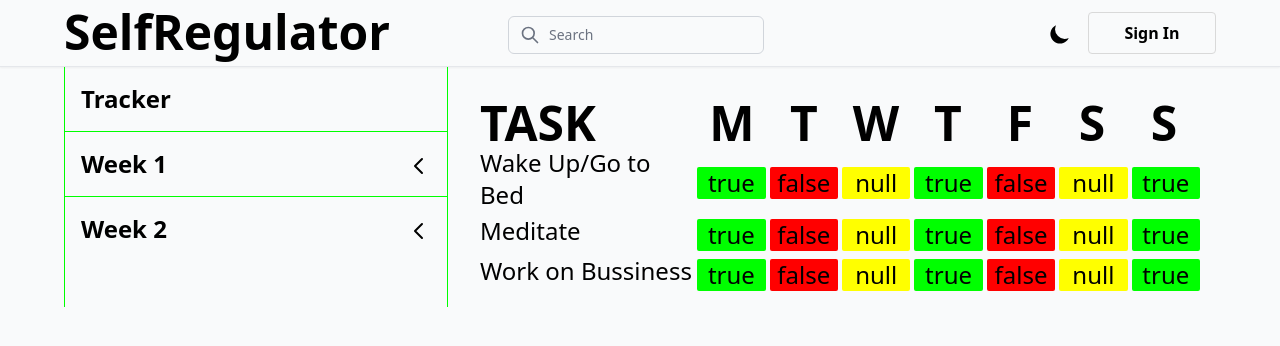
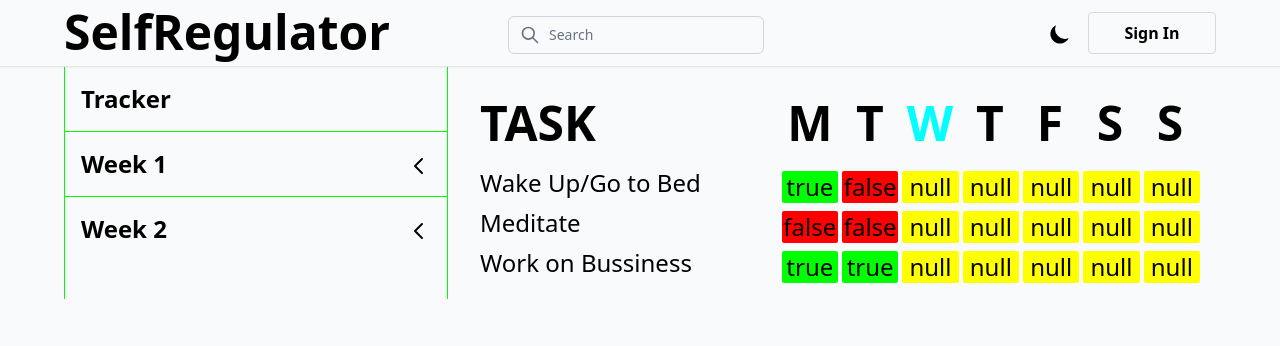
Before and after one commit to JamesPrenticez/instagram_clone, a Next.js app: page /tools in a window 1280 px wide. Shown: the top 346 px of the page. Built offline with nearby package versions, Linux system fonts and the light colour scheme; no server answers.

Commit message:
Tweaking css on WTD

```diff
--- a/components/Tools.jsx
+++ b/components/Tools.jsx
@@ -21,7 +21,7 @@ const menuItems = [
 function Tools() {
 
     return (
-      <main className="grid grid-cols-1 md:grid-cols-2 md:max-w-3xl lg:grid-cols-3 xl:max-w-6xl mx-auto">
+      <main className="bg-custom-background fade grid grid-cols-1 md:grid-cols-2 md:max-w-3xl lg:grid-cols-3 xl:max-w-6xl mx-auto">
         <section className="hidden lg:inline-flex cols-span-1">
           <div className="sticky w-full h-full border-l border-r border-green-600 ">
             <>
@@ -42,7 +42,7 @@ function Tools() {
         </section>
 
         <section className="col-span-2">
-          <div className="bg-custom-background w-full h-full">
+          <div className="w-full">
               <WinTheDay />
           </div>
         </section>
--- a/components/WinTheDay.jsx
+++ b/components/WinTheDay.jsx
@@ -2,19 +2,19 @@ const todos = [
     {
         id: 0,
         task: "Wake Up/Go to Bed",
-        boxes: [true, false , null, true, false, null, true],
+        boxes: [true, false , null, null, null, null, null],
         type: "time"
     },
     {
         id: 1,
         task: "Meditate",
-        boxes: [true, false , null, true, false, null, true],
+        boxes: [false, false , null, null, null, null, null],
         type: "duration"
     },
     {
         id: 2,
         task: "Work on Bussiness",
-        boxes: [true, false , null, true, false, null, true],
+        boxes: [true, true , null, null, null, null, null],
         type: "duration"
     }
 ]
@@ -22,11 +22,11 @@ const todos = [
 function WinTheDay() {
     return (
       <div className="p-4 xl:mt-4 xl:ml-4">
-        <div className="grid grid-cols-10 text-custom-textColor justify-center items-center text-center font-semibold xl:text-5xl">
-          <h1 className="col-span-3 !text-left">TASK</h1>
+        <div className="grid grid-cols-12 text-custom-textColor justify-center items-center text-center font-semibold xl:text-5xl mb-4">
+          <h1 className="col-span-5 !text-left">TASK</h1>
           <h1>M</h1>
           <h1>T</h1>
-          <h1>W</h1>
+          <h1 className="text-blue-600 dark:text-pink-600">W</h1>
           <h1>T</h1>
           <h1>F</h1>
           <h1>S</h1>
@@ -36,16 +36,16 @@ function WinTheDay() {
         {todos.map((item) => (
             <div
                 key={item.id}
-                className="grid grid-cols-10 text-custom-textColor justify-center items-center text-center xl:text-2xl gap-x-1"
+                className="grid grid-cols-12 text-custom-textColor justify-center items-center text-center xl:text-2xl gap-x-1"
             >
-            <p className="col-span-3 !text-left">{item.task}</p>
+            <p className="col-span-5 !text-left">{item.task}</p>
 
             {item.boxes.map((box) => (
               <div
                 key={Math.random()}
                 className={`mt-2 rounded-sm ${box === true ? "bg-green-600" : box === null ? "bg-yellow-600" : !box ? "bg-red-600" : "" }`}
             >
-                <p className="text-black">{JSON.stringify(box)}</p>
+                <p className="text-sm xl:text-2xl text-black">{JSON.stringify(box)}</p>
 
             </div>
             ))}
```
